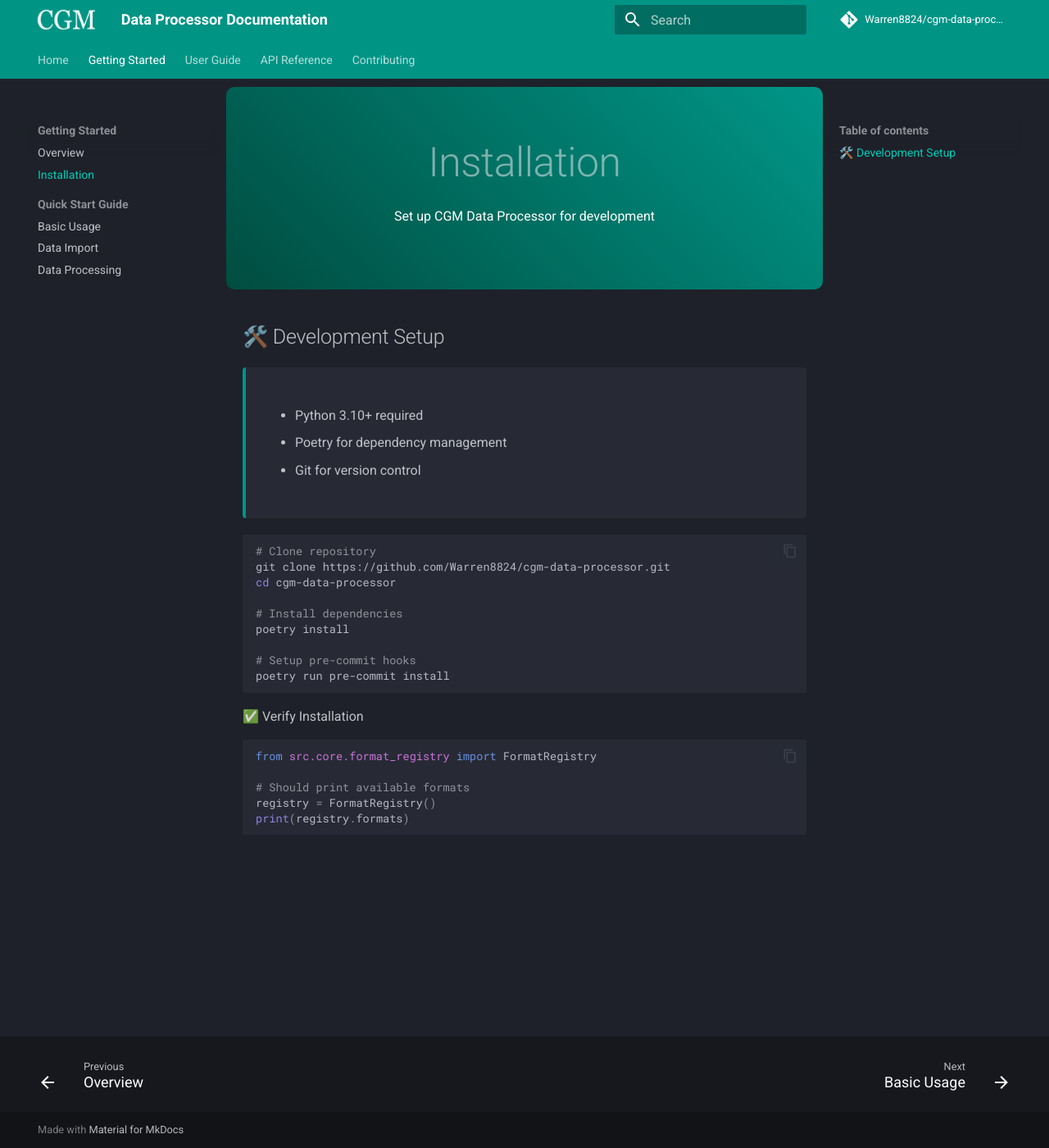
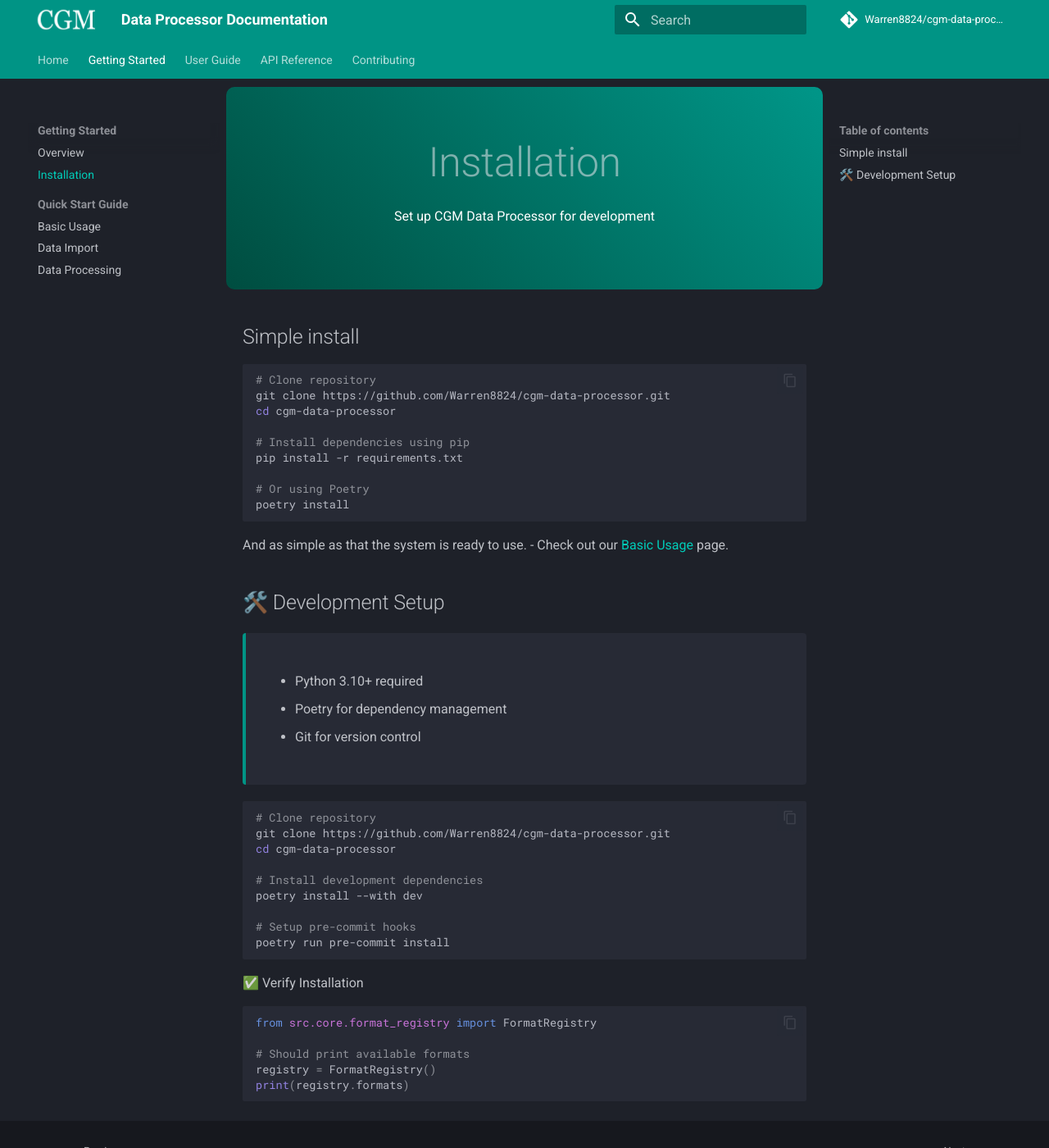
Before and after one commit to Warren8824/cgm-data-processor, an MkDocs documentation site: the page built from docs/getting-started/installation.md, in a window 1280 px wide and 1400 px high. Shown: the whole window at 82% size. Built offline with MkDocs 1.6.1 and Material for MkDocs 9.7.7, drawn with Linux system fonts in a browser that asks for light colours; comment, search, counter and statistics services are not loaded.

Commit message:
Create simple user install instructions.

````diff
--- a/docs/getting-started/installation.md
+++ b/docs/getting-started/installation.md
@@ -2,6 +2,22 @@
   <h1>Installation</h1>
   <p>Set up CGM Data Processor for development</p>
 </div>
+
+## Simple install
+
+```bash
+# Clone repository
+git clone https://github.com/Warren8824/cgm-data-processor.git
+cd cgm-data-processor
+
+# Install dependencies using pip
+pip install -r requirements.txt
+
+# Or using Poetry
+poetry install
+```
+
+And as simple as that the system is ready to use. - Check out our [Basic Usage](./quickstart/basic.md) page.
 
 ## 🛠️ Development Setup
 
@@ -18,8 +34,8 @@
 git clone https://github.com/Warren8824/cgm-data-processor.git
 cd cgm-data-processor
 
-# Install dependencies
-poetry install
+# Install development dependencies
+poetry install --with dev
 
 # Setup pre-commit hooks
 poetry run pre-commit install
````
